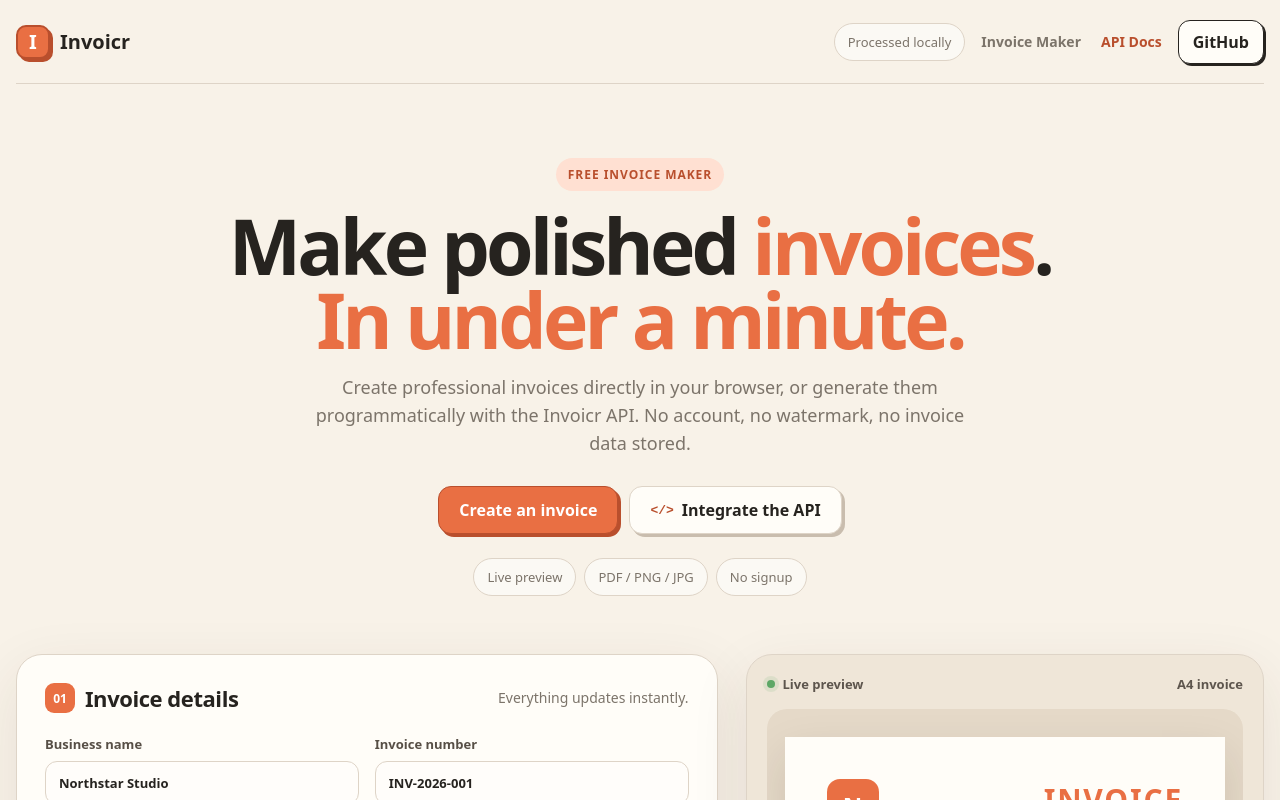
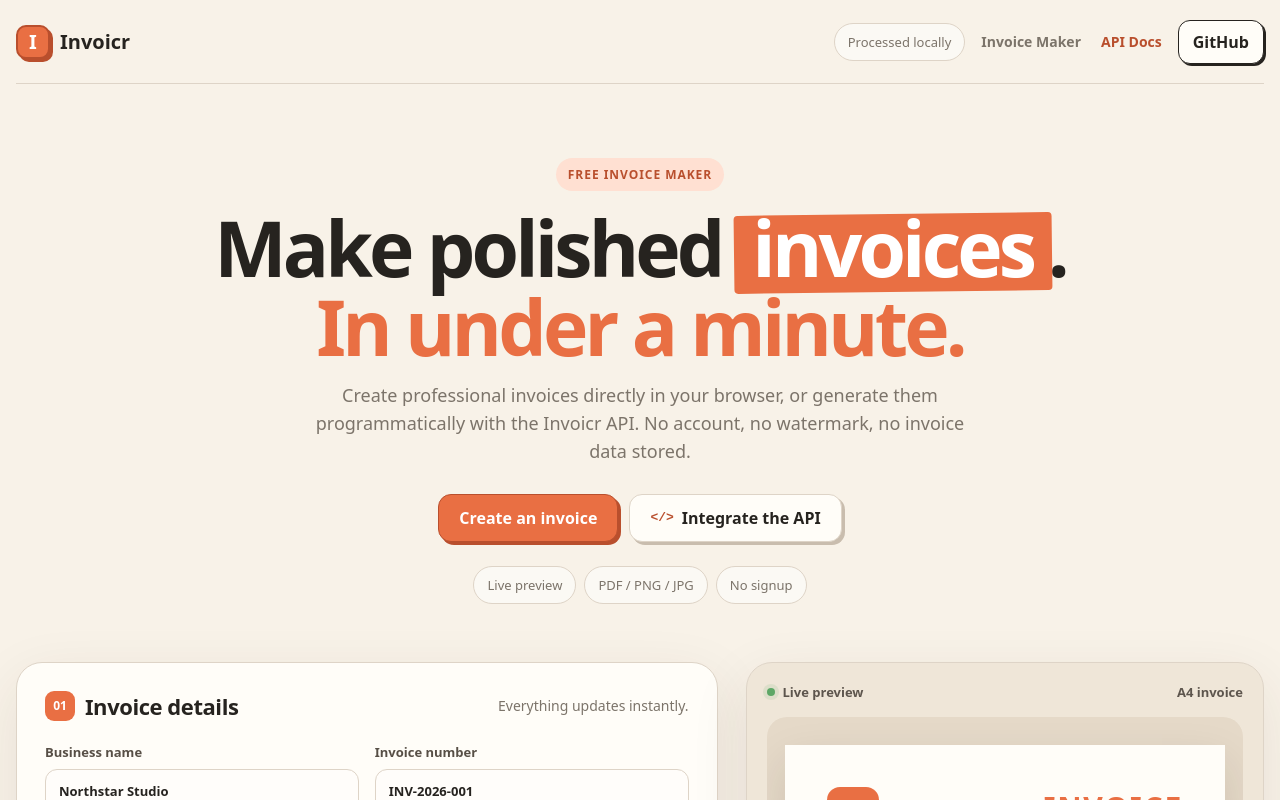
Before and after one commit to ennouaimi/invoicr, a Next.js app: page / in a window 1280 px wide. Shown: the top 800 px of the page. Built offline with nearby package versions, Linux system fonts and the light colour scheme; a web font is replaced by a local one.

Commit message:
ui: add tilted accent highlight effect

```diff
--- a/app/globals.css
+++ b/app/globals.css
@@ -155,3 +155,8 @@
  .invoice-table-head,.invoice-line{grid-template-columns:minmax(0,1fr) 30px 62px 70px;gap:5px;padding-left:6px;padding-right:6px;font-size:10px}
  .invoice-summary{width:82%}
 }
+
+
+/* Hero word highlight */
+.highlight-word{display:inline-block;position:relative;z-index:0;color:#fff!important;padding:.02em .16em .08em;margin:0 .03em;white-space:nowrap}
+.highlight-word::before{content:"";position:absolute;z-index:-1;inset:.06em -.08em -.01em -.08em;background:var(--accent);border-radius:.05em;transform:rotate(-.7deg)}
```
